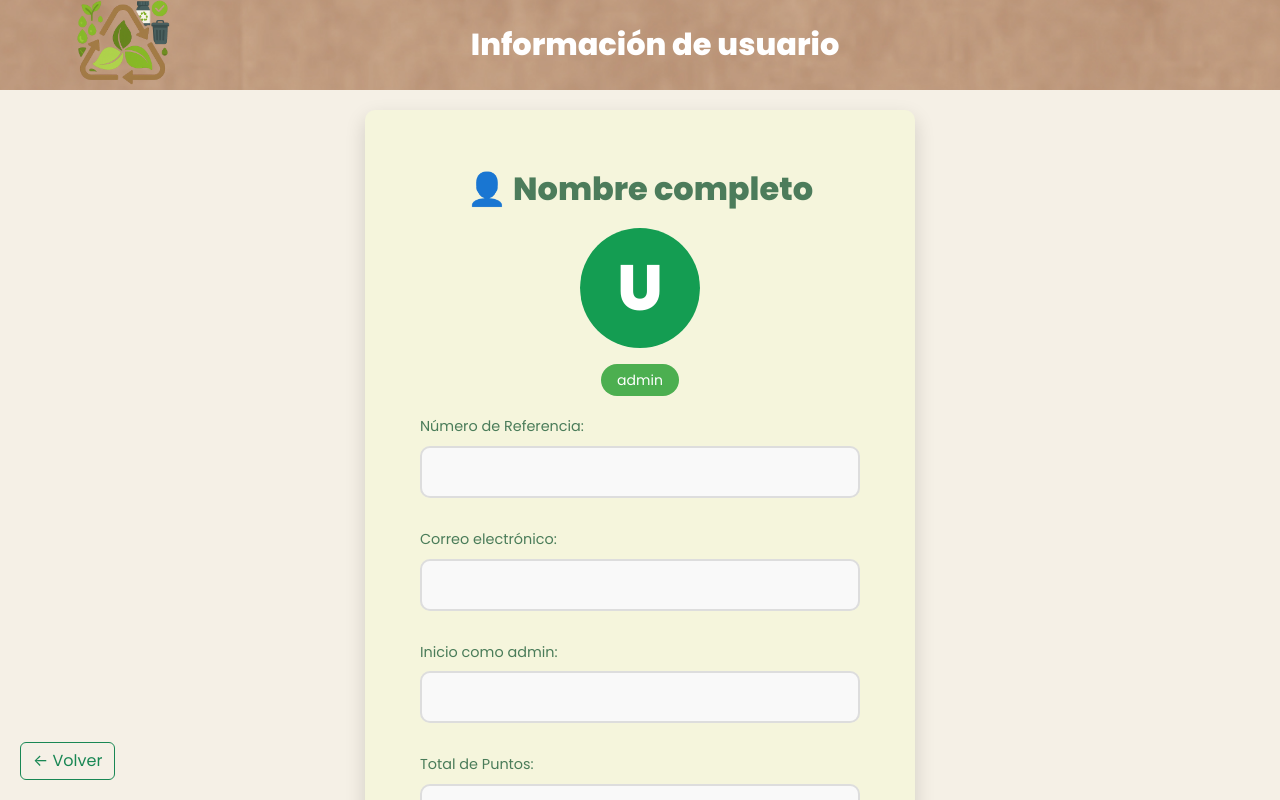
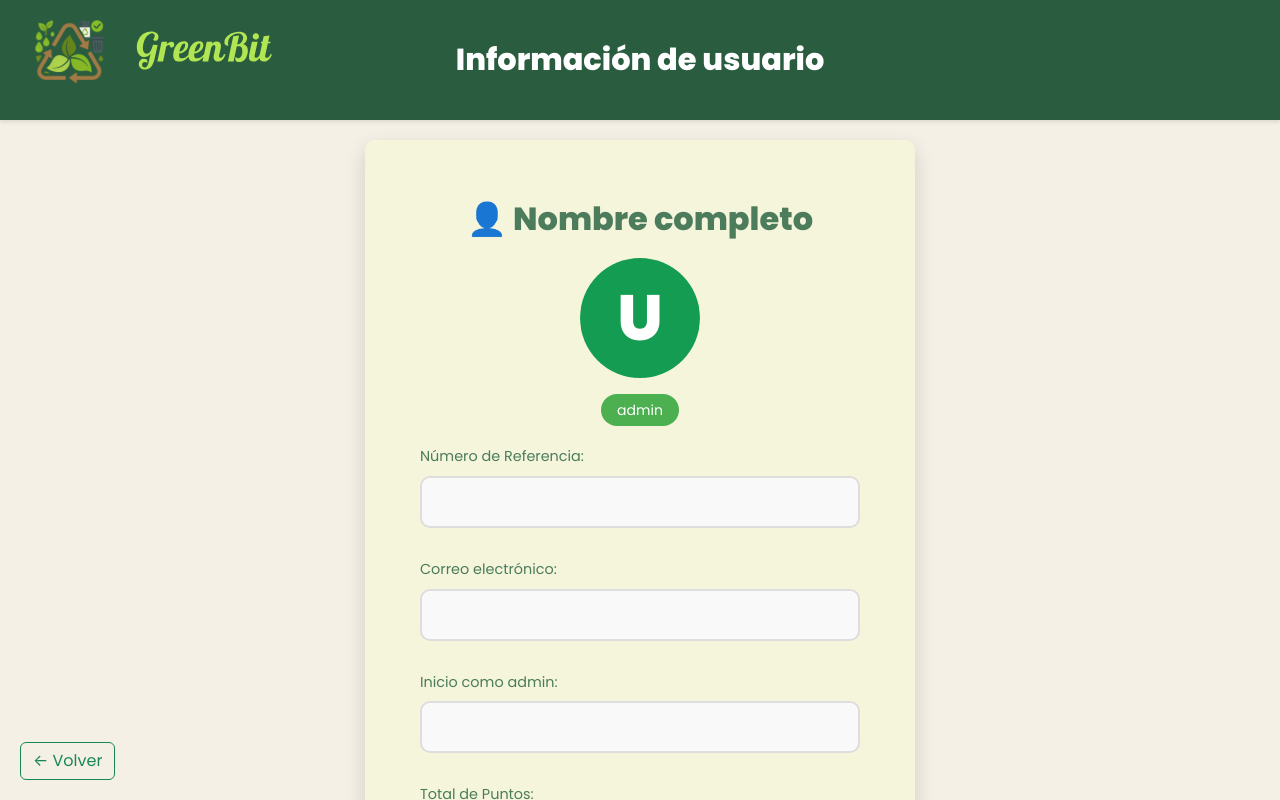
Before and after one commit to RJoel158/PS2-APP-BASURA-espejo, a React (Vite) app in the folder front/: page /userInfo in a window 1280 px wide. Shown: the top 800 px of the page. Built offline with nearby package versions, Linux system fonts and the light colour scheme; no server answers; sample sign-in values are in the browser's storage; a web font is replaced by a local one.

Commit message:
estilo aplicado a otras pantallas

```diff
--- a/front/src/components/PickupDetailsComp/Header.tsx
+++ b/front/src/components/PickupDetailsComp/Header.tsx
@@ -1,18 +1,19 @@
 import React from 'react';
-import logo from '../../assets/logo.png';
+import logoText from '../../assets/logoText.svg';
+import './PickupDetails.css';
 
 const Header: React.FC = () => {
   return (
     <header className="pickupdetail-header">
-      <div className="pickupdetail-logo">
-        <img src={logo} alt="Logo GreenBit" className="pickupdetail-logo-img" />
+      <div className="pickupdetail-logo-container">
+        <img src={logoText} alt="Logo GreenBit" className="pickupdetail-logo-img" />
       </div>
 
       <h1 className="pickupdetail-header-title">
         Detalles del Recojo
       </h1>
 
-      <div style={{ width: "120px" }}></div>
+      <div className="pickupdetail-spacer"></div>
     </header>
   );
 };
--- a/front/src/components/PickupDetailsComp/PickupDetails.css
+++ b/front/src/components/PickupDetailsComp/PickupDetails.css
@@ -11,15 +11,13 @@
 /* Header */
 .pickupdetail-header {
   width: 100%;
-  height: 120px;
+  min-height: 100px;
   display: flex;
   align-items: center;
   justify-content: space-between;
-  background-image: url("../../assets/Cardboard.jpg");
-  background-size: cover;
-  background-position: center;
-  background-repeat: no-repeat;
-  padding: 0 1rem;
+  background-color: #2a5d3f;
+  box-shadow: 0 2px 4px rgba(0,0,0,0.1);
+  padding: 10px 20px;
   color: white;
 }
 
@@ -29,9 +27,26 @@
   flex-shrink: 0;
 }
 
+.pickupdetail-logo-container {
+  width: 350px;
+  height: 100px;
+  min-width: 350px;
+  display: flex;
+  align-items: center;
+}
+
 .pickupdetail-logo-img {
-  max-width: 150px !important;
-  height: auto;
+  width: 100%;
+  height: 100%;
+  object-fit: contain;
+  object-position: left center;
+  max-width: none !important;
+  max-height: none;
+}
+
+.pickupdetail-spacer {
+  width: 350px;
+  min-width: 350px;
 }
 
 .pickupdetail-header-title {
--- a/front/src/components/UserInfoComp/HeaderUserInfo.tsx
+++ b/front/src/components/UserInfoComp/HeaderUserInfo.tsx
@@ -1,22 +1,19 @@
 import React from "react";
 import "./UserInfo.css";
-import logo from "../../assets/logo.png";
+import logoText from "../../assets/logoText.svg";
 
 const HeaderUserInfo: React.FC = () => {
   return (
-    <header className="header d-flex align-items-center justify-content-between px-3 px-md-5">
-
-      <div className="logo d-flex align-items-center flex-shrink-0">
-        <img src={logo} alt="Logo GreenBit" className="logo-img img-fluid" />
+    <header className="header d-flex align-items-center justify-content-between">
+      <div className="header-logo-container">
+        <img src={logoText} alt="Logo GreenBit" className="logo-img" />
       </div>
-
 
       <h1 className="header-title text-center flex-grow-1 fw-bold">
         Información de usuario
       </h1>
 
-
-      <div style={{ width: "120px" }}></div>
+      <div className="header-spacer"></div>
     </header>
   );
 };
--- a/front/src/components/UserInfoComp/UserInfo.css
+++ b/front/src/components/UserInfoComp/UserInfo.css
@@ -17,22 +17,37 @@
 
 .header {
   width: 100%;
-  height: 90px;
+  min-height: 90px;
   display: flex;
   align-items: center;
   justify-content: space-between;
-  background-image: url("../../assets/Cardboard.jpg");
-  background-size: cover;
-  background-position: center;
-  background-repeat: no-repeat;
-  padding: 0 1rem;
+  background-color: #2a5d3f;
+  box-shadow: 0 2px 4px rgba(0,0,0,0.1);
+  padding: 10px 20px;
   color: white;
 }
 
 
+.header-logo-container {
+  width: 350px;
+  height: 100px;
+  min-width: 350px;
+  display: flex;
+  align-items: center;
+}
+
 .logo-img {
-  max-width: 150px !important;
-  height: auto;
+  width: 100%;
+  height: 100%;
+  object-fit: contain;
+  object-position: left center;
+  max-width: none !important;
+  max-height: none;
+}
+
+.header-spacer {
+  width: 350px;
+  min-width: 350px;
 }
 
 
```
Also changed, not shown: front/src/components/CommonComp/AppHeader.css (added, +60 -0 lines).
